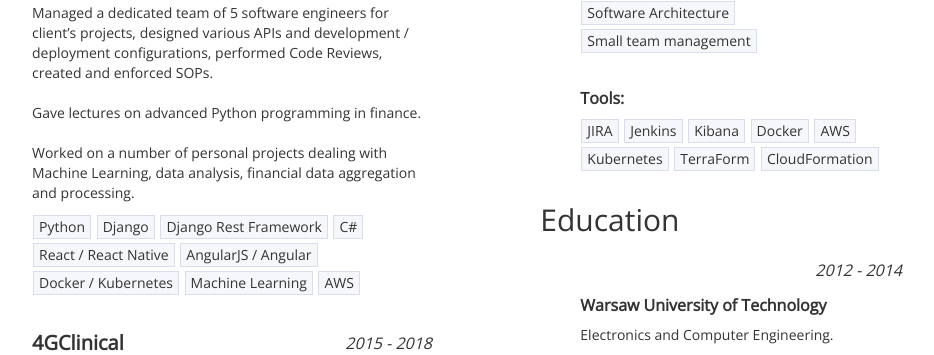
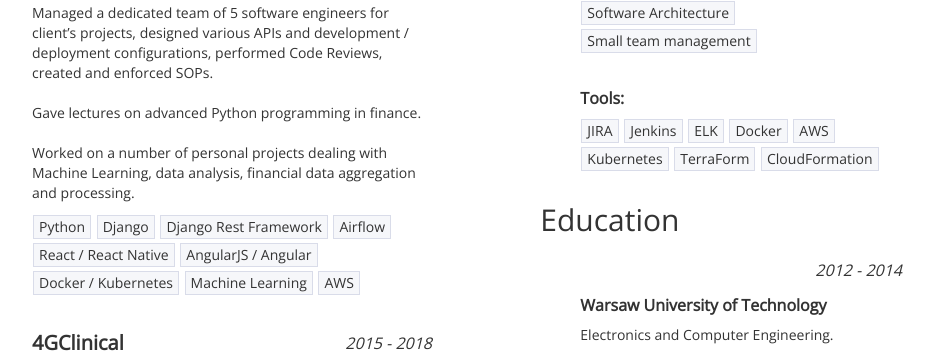
Before and after one commit to rootxnet/rootxnet-web, a Django app: template web/templates/index.html in a window 1280 px wide. Shown: the part 825-1180 px from the top of the page, without its empty margins (193-1127 px from the left). Run offline with Django 3.2, Linux system fonts and the light colour scheme; the template is opened without the code that fills it, so the values that code supplies are empty; some libraries are stand-ins or nearby versions.

Commit message:
Update Resume - add Airflow/ELK

```diff
--- a/web/templates/index.html
+++ b/web/templates/index.html
@@ -61,7 +61,7 @@
                             <li>Python</li>
                             <li>Django</li>
                             <li>Django Rest Framework</li>
-                            <li>C#</li>
+                            <li>Airflow</li>
                             <li>React / React Native</li>
                             <li>AngularJS / Angular</li>
                             <li>Docker / Kubernetes</li>
@@ -256,7 +256,7 @@
                         <ul class="tech">
                             <li>JIRA</li>
                             <li>Jenkins</li>
-                            <li>Kibana</li>
+                            <li>ELK</li>
                             <li>Docker</li>
                             <li>AWS</li>
                             <li>Kubernetes</li>
```
